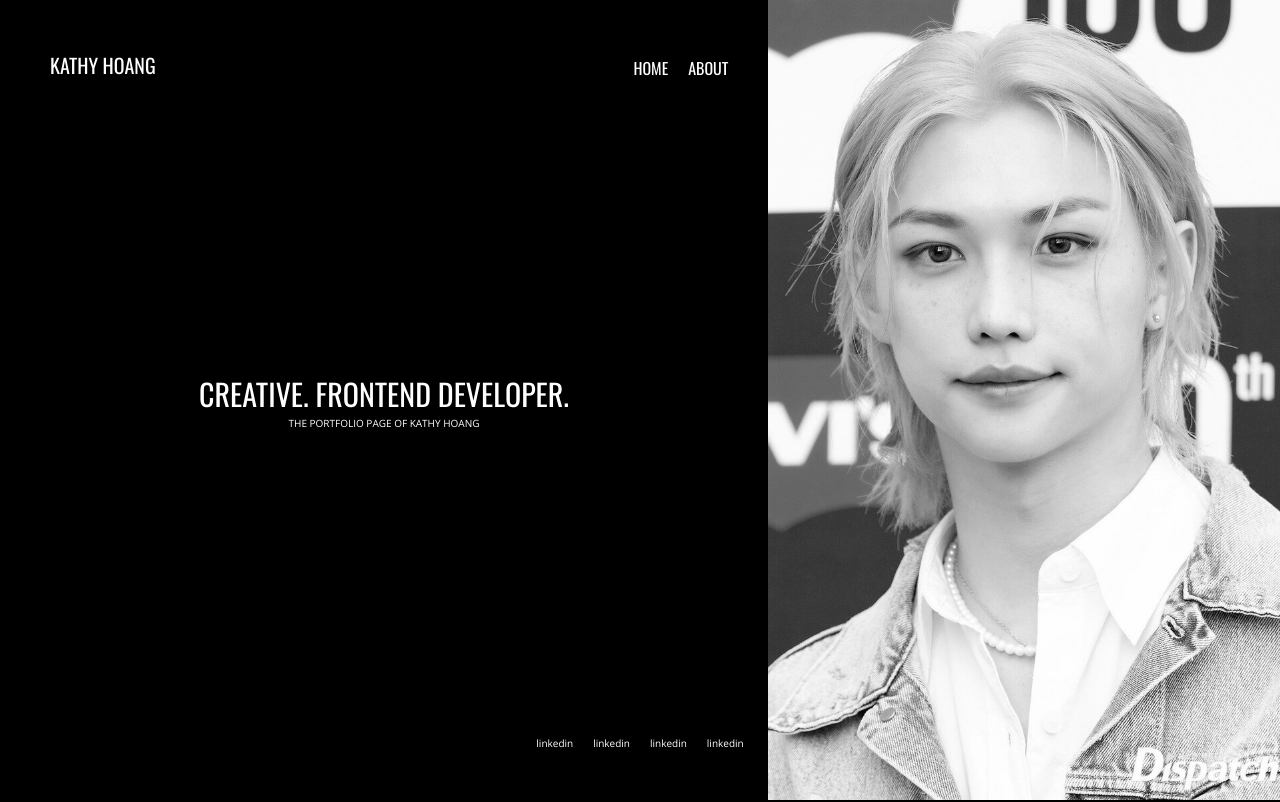
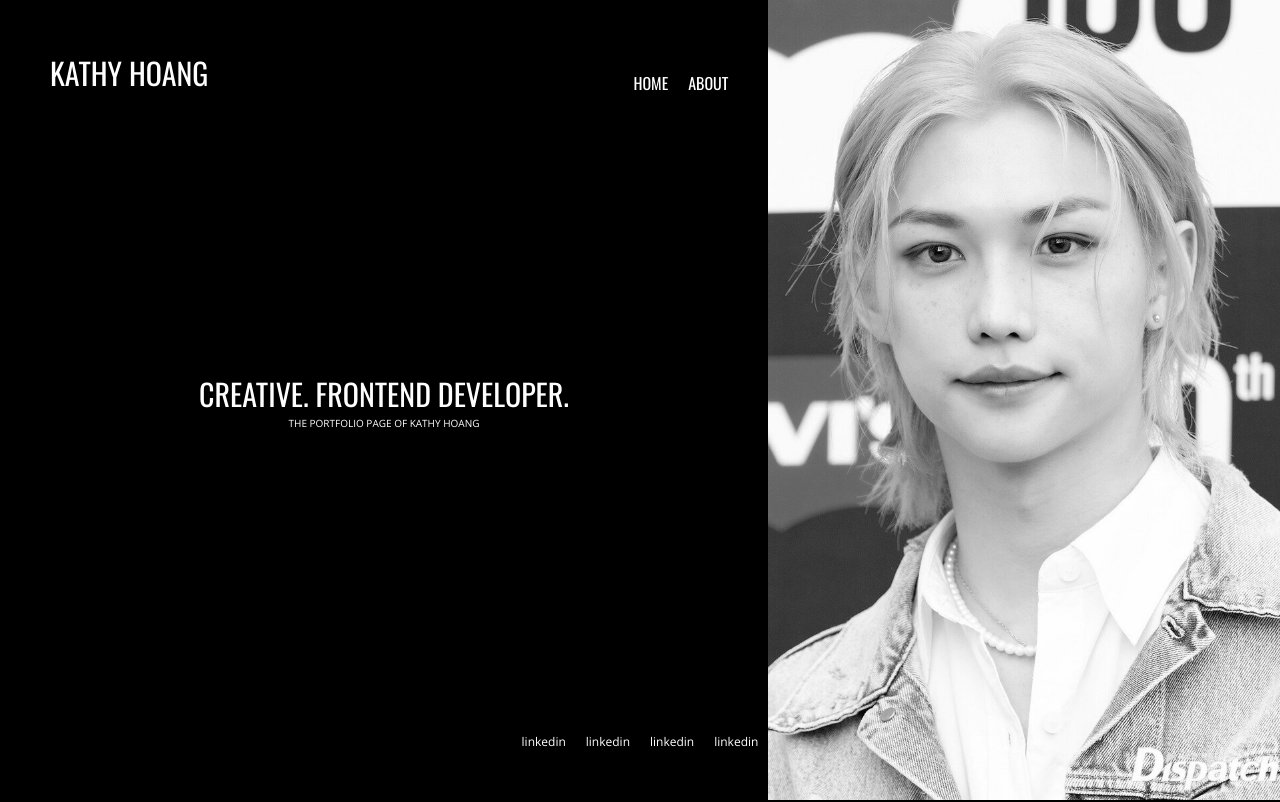
Before and after one commit to HahaKhoang/Kathy-personal-site, a React (Vite) app: page / in a window 1280 px wide. Shown: the top 802 px of the page. Built offline with nearby package versions, Linux system fonts and the light colour scheme.

Commit message:
Sets up routes for header

```diff
--- a/src/UI/Footer.jsx
+++ b/src/UI/Footer.jsx
@@ -3,12 +3,12 @@ import styles from "./Footer.module.scss";
 function Footer() {
   return (
     <div className={styles.container}>
-      <div className={styles.footer}>
-        <p>linkedin</p>
-        <p>linkedin</p>
-        <p>linkedin</p>
-        <p>linkedin</p>
-      </div>
+      <ul className={styles.footer}>
+        <li>linkedin</li>
+        <li>linkedin</li>
+        <li>linkedin</li>
+        <li>linkedin</li>
+      </ul>
     </div>
   );
 }
--- a/src/UI/Footer.module.scss
+++ b/src/UI/Footer.module.scss
@@ -10,4 +10,9 @@
 .footer {
   display: flex;
   gap: 2rem;
+
+  & li {
+    list-style: none;
+    font-size: 1.2rem;
+  }
 }
--- a/src/UI/Header.jsx
+++ b/src/UI/Header.jsx
@@ -4,12 +4,18 @@ import styles from "./Header.module.scss";
 function Header() {
   return (
     <nav className={styles.nav}>
-      <div className={styles.logo}>
-        <p>Kathy Hoang</p>
+      <div>
+        <NavLink to="/" className={styles.logo}>
+          Kathy Hoang
+        </NavLink>
       </div>
       <div>
         <ul className={styles.about}>
-          <li>Home</li>
+          <li>
+            <NavLink to="/" className={styles.link}>
+              Home
+            </NavLink>
+          </li>
           <li>About</li>
         </ul>
       </div>
--- a/src/UI/Header.module.scss
+++ b/src/UI/Header.module.scss
@@ -2,7 +2,7 @@
   position: fixed;
   top: 5rem;
   left: 5rem;
-  z-index: 5;
+  z-index: 500;
   width: 53%;
   display: flex;
   justify-content: space-between;
@@ -18,6 +18,9 @@
 
 .logo {
   text-transform: uppercase;
+  font-size: 3rem;
+  color: white;
+  text-decoration: none;
 }
 
 .about {
@@ -30,3 +33,8 @@
     text-transform: uppercase;
   }
 }
+
+.link {
+  color: white;
+  text-decoration: none;
+}
--- a/src/UI/ProjectPage.jsx
+++ b/src/UI/ProjectPage.jsx
@@ -1,7 +1,11 @@
+import Footer from "./Footer";
+import Header from "./Header";
 import styles from "./ProjectPage.module.scss";
 
 function ProjectPage({ title, desc, role, year, images }) {
   return (
+    <>
+      <Header />
       <div className={styles.container}>
         <div className={styles["left-container"]}>
           <h1>{title}</h1>
@@ -21,7 +25,58 @@ function ProjectPage({ title, desc, role, year, images }) {
           ))}
         </div>
       </div>
+      <Footer />
+    </>
   );
 }
 
 export default ProjectPage;
+
+{
+  /* <>
+<div className={styles.container}>
+  <div className={styles["left-container"]}>
+    <h1>{title}</h1>
+    <p>{desc}</p>
+    <p>Role: {role}</p>
+    <p>Year: {year}</p>
+    <p>Live here</p>
+  </div>
+  <div className={styles["right-container"]}>
+    {images.map((img) => (
+      <img src={img} key={Math.random()} />
+    ))}
+  </div>
+</div>
+<div className={styles["middle-container"]}>
+  <div className={styles.middle}>
+    {images.map((img) => (
+      <img src={img} key={Math.random()} />
+    ))}
+  </div>
+</div>
+<div className={styles}></div>
+</> */
+}
+
+{
+  /* <div className={styles.container}>
+<div className={styles["left-container"]}>
+  <h1>{title}</h1>
+  <p>{desc}</p>
+  <p>Role: {role}</p>
+  <p>Year: {year}</p>
+  <p>Live here</p>
+</div>
+<div className={styles["middle-container"]}>
+  {images.map((img) => (
+    <img src={img} key={Math.random()} />
+  ))}
+</div>
+<div className={styles["right-container"]}>
+  {images.map((img) => (
+    <img src={img} key={Math.random()} />
+  ))}
+</div>
+</div> */
+}
--- a/src/UI/ProjectPage.module.scss
+++ b/src/UI/ProjectPage.module.scss
@@ -1,23 +1,38 @@
+.right-container {
+  // background-color: pink;
+  height: 100%;
+  width: 20%;
+  margin: 0px;
+  float: right;
+  position: fixed;
+
+  & img {
+    width: 15rem;
+    height: 15rem;
+    filter: grayscale(100%);
+  }
+}
+
 .container {
   position: fixed;
   bottom: 10rem;
   left: 50%;
   transform: translateX(-50%);
-  // background-color: aliceblue;
   height: 65rem;
   width: calc(100vw - 10rem);
   display: flex;
   gap: 10rem;
   color: white;
+  // background-color: aquamarine;
 }
 
 .left-container {
-  // background-color: aqua;
   width: 20%;
-  position: sticky;
   display: flex;
   flex-direction: column;
   gap: 3rem;
+  position: relative;
+  // background-color: bisque;
 
   & h1 {
     text-transform: uppercase;
@@ -29,12 +44,12 @@
 }
 
 .middle-container {
-  // background-color: navajowhite;
+  // background-color: sandybrown;
   width: 60%;
-  overflow-y: auto;
   display: flex;
   flex-direction: column;
   gap: 1rem;
+  overflow: scroll;
 }
 
 .picture {
@@ -44,7 +59,7 @@
 }
 
 .right-container {
-  // background-color: lavenderblush;
+  // background-color: olive;
   width: 20%;
   position: sticky;
   display: flex;
--- a/src/main.jsx
+++ b/src/main.jsx
@@ -1,13 +1,9 @@
 import React from "react";
 import ReactDOM from "react-dom/client";
 import App from "./App.jsx";
-import Header from "./UI/Header.jsx";
-import Footer from "./UI/Footer.jsx";
 
 ReactDOM.createRoot(document.getElementById("root")).render(
   <React.StrictMode>
-    <Header />
     <App />
-    <Footer />
   </React.StrictMode>
 );
--- a/src/pages/ClimateDeathWheel.jsx
+++ b/src/pages/ClimateDeathWheel.jsx
@@ -4,6 +4,7 @@ import cdw2 from "../../public/img/cdw2.jpg";
 import cdw3 from "../../public/img/cdw3.jpg";
 import cdw4 from "../../public/img/cdw4.jpg";
 import cdw5 from "../../public/img/cdw5.jpg";
+import Header from "../UI/Header";
 
 function ClimateDeathWheel() {
   const images = [cdw1, cdw2, cdw3, cdw4, cdw5];
--- a/src/pages/Homepage.jsx
+++ b/src/pages/Homepage.jsx
@@ -5,7 +5,9 @@ import HomepageContainer from "../UI/HomepageContainer";
 function Homepage() {
   return (
     <>
+      <Header />
       <HomepageContainer />
+      <Footer />
     </>
   );
 }
```
Lines whose indentation alone changed are shown as unchanged.
